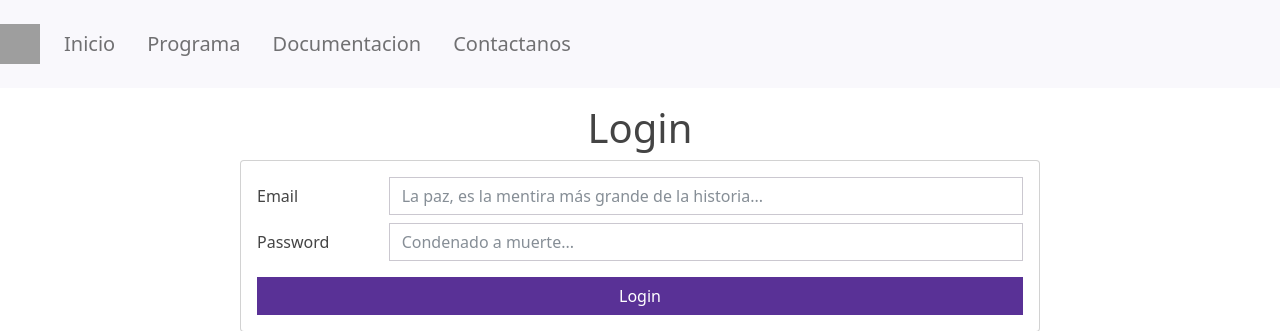
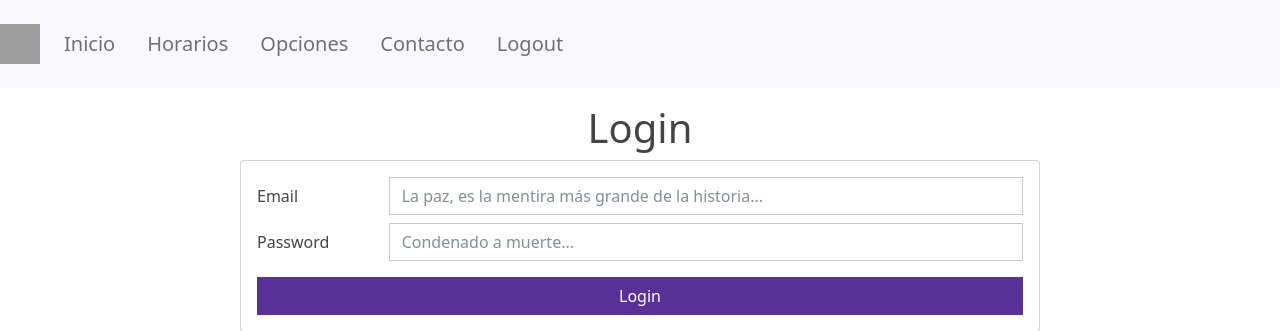
Before and after one commit to JSantangelo83/Sistemas-QR, a Flask app: page /login in a window 1280 px wide. Shown: the top 331 px of the page. Run offline with Flask 2, Linux system fonts and the light colour scheme; parts of the project's set-up code (start-up, migrations or seed data) failed here and were passed over; some libraries are stand-ins or nearby versions; grey boxes are pictures that could not be loaded.

Commit message:
redirect delay logout

```diff
--- a/qr-newserver/templates/base.html
+++ b/qr-newserver/templates/base.html
@@ -22,13 +22,16 @@
                <a class="nav-link navbar-brand " href="/">Inicio</a>
              </li>
              <li class="nav-item">
-               <a class="nav-link navbar-brand" href="program.html">Programa</a>
+               <a class="nav-link navbar-brand" href="/horarios">Horarios</a>
              </li>
              <li class="nav-item ">
-               <a class="nav-link navbar-brand" href="doc.html">Documentacion</a>
+               <a class="nav-link navbar-brand" href="/opciones">Opciones</a>
              </li>
              <li class="nav-item">
-               <a class="nav-link navbar-brand" href="cont.html">Contactanos</a>
+               <a class="nav-link navbar-brand" href="/contacto">Contacto</a>
+             </li>
+	     <li class="nav-item">
+               <a class="nav-link navbar-brand" href="/logout">Logout</a>
              </li>
            </ul>
        </div>
--- a/qr-newserver/templates/index.html
+++ b/qr-newserver/templates/index.html
@@ -21,7 +21,7 @@
 
             </div>
             <div class="col-lg-6  col-md-3 col-sm-6">
-                <h1 class="text-light text-center montserrat mg-title">Herramientas para programar</h1>
+                <h1 class="text-center montserrat mg-title">Herramientas para Hackers</h1>
             </div>
             <div class="col-lg-3  col-md-3 col-sm-3" >
 
```
Also changed, not shown: qr-newserver/auth.py (+12 -0 lines).
